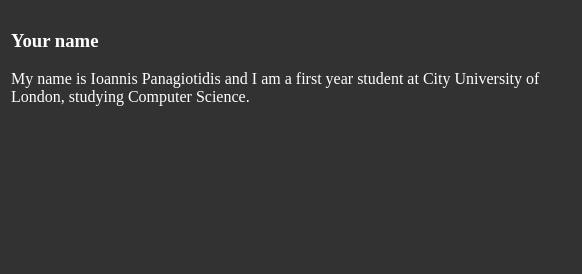
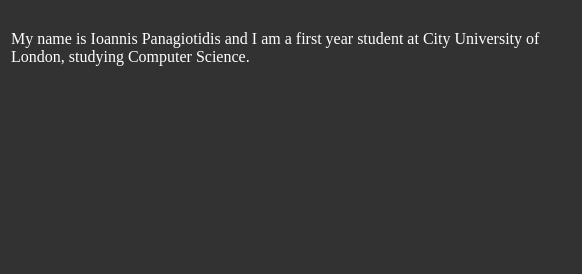
Before and after one commit to IoannisPanagiotidis/IoannisPanagiotidis.github.io, a plain HTML site: page index.html in a window 1280 px wide. Shown: the top 274 px of the page, 0-582 px from the left. Drawn offline with Linux system fonts and the light colour scheme.

Commit message:
Update index.html

```diff
--- a/index.html
+++ b/index.html
@@ -26,7 +26,7 @@
 <table width= 1000px>
   <tr>
     <td class="infotd">
-      <h3>Your name</h3>
+      <h3></h3>
       <p> My name is Ioannis Panagiotidis and I am a first year student at City University of London, studying Computer Science.</p>
     </td>
     <td>
```
